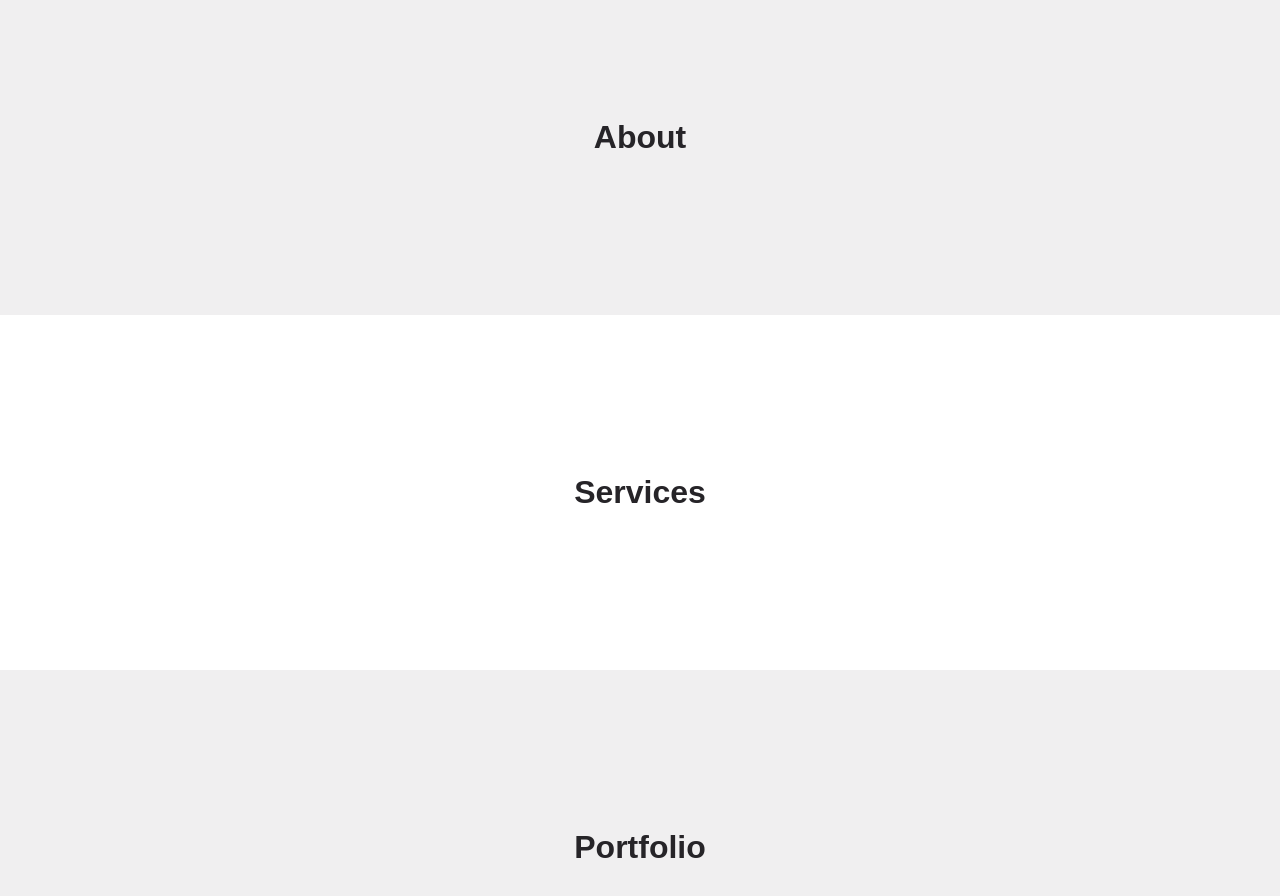
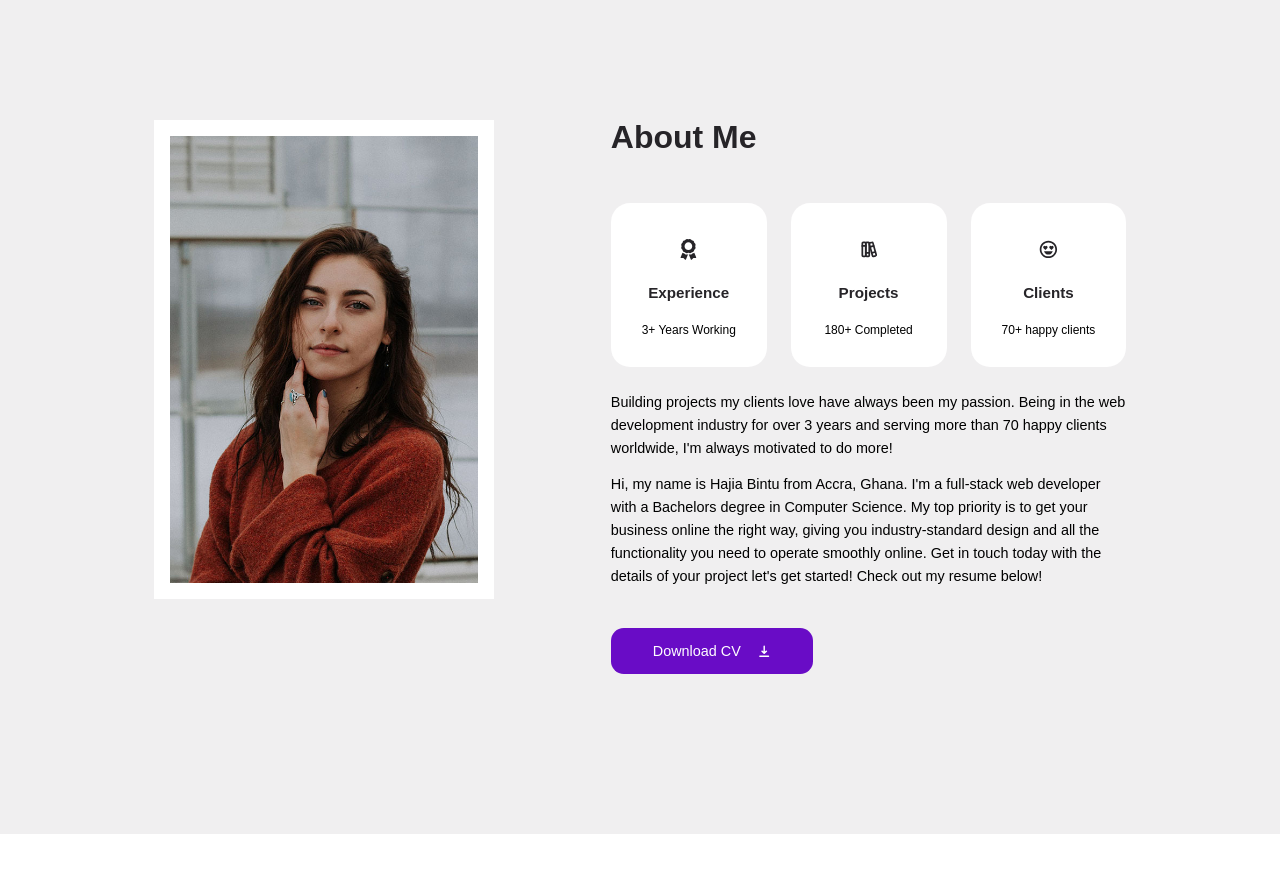
Before and after one commit to shashankdkte/portfolio-multi-theme, a React (Create React App) app: page / in a window 1280 px wide. Shown: the part 840-1736 px from the top of the page. Built offline with nearby package versions, Linux system fonts and the light colour scheme.

Commit message:
Added About Section

```diff
--- /dev/null
+++ b/src/components/card/Card.jsx
@@ -0,0 +1,10 @@
+import React from 'react';
+import "./card.css"
+
+const Card = ({children,className,onClick}) => {
+  return (
+    <article className={`card ${className}`} onClick={onClick}>{children}</article>
+  )
+}
+
+export default Card
--- /dev/null
+++ b/src/components/card/card.css
@@ -0,0 +1,33 @@
+.card {
+    background: var(--color-white);
+    padding: 1.5rem;
+    border: 2px solid transparent;
+    border-radius: var(--border-radius-1);
+    transition: var(--transition);
+}
+.card:hover {
+    background: transparent;
+    border-color: var(--color-white);
+    transform: translateY(-0.5rem);
+}
+
+.card.light {
+    background: var(--color-light);
+}
+
+.card.light {
+    background: var(--color-light);
+}
+
+.card.light:hover {
+    background: transparent;
+    border-color: var(--color-light);
+}
+
+
+/* MEDIA QUERIES (phones) */
+@media screen and (max-width: 600px) {
+    .card {
+        padding: 1.2rem;
+    }
+}
--- a/src/sections/about/About.jsx
+++ b/src/sections/about/About.jsx
@@ -1,9 +1,45 @@
 import './about.css'
+import AboutImage from "../../assets/about.jpg";
+import data from './data';
+import Card from '../../components/card/Card';
+
+import CV from '../../assets/cv.pdf'
+import {HiDownload} from 'react-icons/hi'
 
 const About = () => {
   return (
-    <section id="about"><h2>About</h2></section>
+    <section id="about">
+        <div className="container about__container">
+            <div className="about__left">
+                <div className="about__portrait">
+                    <img src={AboutImage} alt="About Image" />
+                </div>
+            </div>
+            <div className="about__right">
+                <h2>About Me</h2>
+                <div className="about__cards">
+                    {
+                        data.map(item => (
+                            <Card key={item.id} className="about__card">
+                                <span className='about__card-icon'>{item.icon}</span>
+                                <h5>{item.title}</h5>
+                                <small>{item.desc}</small>
+                            </Card>
+                        ))
+                    }
+                </div>
+                <p>
+                Building projects my clients love have always been my passion. Being in the web development industry for over 3 years and serving more than 70 happy clients worldwide, I'm always motivated to do more!
+                </p>
+                <p>
+                Hi, my name is Hajia Bintu from Accra, Ghana. I'm a full-stack web developer with a Bachelors degree in Computer Science. My top priority is to get your business online the right way, giving you industry-standard design and all the functionality you need to operate smoothly online. Get in touch today with the details of your project let's get started! Check out my resume below!
+                </p>
+                <a href={CV} download className='btn primary'>Download CV <HiDownload/></a>
+            </div>
+        </div>
+    </section>
   )
 }
 
+
 export default About
--- a/src/sections/about/about.css
+++ b/src/sections/about/about.css
@@ -0,0 +1,142 @@
+.about__container {
+    display: grid;
+    grid-template-columns: 35% 53%;
+    gap: 12%;
+}
+
+.about__portrait {
+    height: fit-content;
+    max-height: 40rem;
+    border: 1rem solid var(--color-white);
+    transition: var(--transition);
+}
+
+.about__portrait:hover {
+    border-width: 0;
+}
+
+.about__cards {
+    margin: 3rem 0 1.5rem;
+    display: grid;
+    grid-template-columns: repeat(3, 1fr);
+    gap: 1.5rem;
+}
+
+.card.about__card {
+    text-align: center;
+}
+
+.about__card-icon {
+    font-size: 1.3rem;
+    color: var(--color-black);
+    border-radius: var(--border-radius-3);
+    width: fit-content;
+    margin-inline: auto;
+    padding: 0.6rem;
+    display: flex;
+    align-items: center;
+    transition: var(--transition);
+}
+
+.card.about__card:hover .about__card-icon {
+    background: var(--color-primary);
+    color: var(--color-white);
+}
+
+.card.about__card h5 {
+    margin: 1rem 0;
+}
+
+.about__right p {
+    margin-bottom: 0.8rem;
+}
+
+.about__right .btn {
+    margin-top: 2.5rem;a.about__container {
+    display: grid;
+    grid-template-columns: 35% 53%;
+    gap: 12%;
+}
+
+.about__portrait {
+    height: fit-content;
+    max-height: 40rem;
+    border: 1rem solid var(--color-white);
+    transition: var(--transition);
+}
+
+.about__portrait:hover {
+    border-width: 0;
+}
+
+.about__cards {
+    margin: 3rem 0 1.5rem;
+    display: grid;
+    grid-template-columns: repeat(3, 1fr);
+    gap: 1.5rem;
+}
+
+.card.about__card {
+    text-align: center;
+}
+
+.about__card-icon {
+    font-size: 1.3rem;
+    color: var(--color-black);
+    border-radius: var(--border-radius-3);
+    width: fit-content;
+    margin-inline: auto;
+    padding: 0.6rem;
+    display: flex;
+    align-items: center;
+    transition: var(--transition);
+}
+
+.card.about__card:hover .about__card-icon {
+    background: var(--color-primary);
+    color: var(--color-white);
+}
+
+.card.about__card h5 {
+    margin: 1rem 0;
+}
+
+.about__right p {
+    margin-bottom: 0.8rem;
+}
+
+.about__right .btn {
+    margin-top: 2.5rem;
+}
+
+
+
+/* MEDIA QUERIES (tablets) */
+@media screen and (max-width: 1024px) {
+    .about__left {
+        display: none;
+    }
+
+    .about__container {
+        grid-template-columns: 1fr;
+    }
+
+    .about__right h2 {
+        text-align: center;
+    }
+}
+
+
+/* MEDIA QUERIES (phones) */
+@media screen and (max-width: 600px) {
+.about__cards {
+    grid-template-columns: 1fr 1fr;
+    gap: 1rem;
+}
+
+.about__right .btn {
+    margin-top: 2rem;
+}
+
+}
+}
--- /dev/null
+++ b/src/sections/about/data.js
@@ -0,0 +1,14 @@
+import {FaAward} from 'react-icons/fa'
+import {TbBooks} from 'react-icons/tb'
+import {BiHappyHeartEyes} from 'react-icons/bi'
+
+
+const data = [
+    {id: 1, icon: <FaAward/>, title: 'Experience', desc: '3+ Years Working'},
+    {id: 2, icon: <TbBooks/>, title: 'Projects', desc: '180+ Completed'},
+    {id: 3, icon: <BiHappyHeartEyes/>, title: 'Clients', desc: '70+ happy clients'}
+    ]
+
+
+
+    export default data;
```
